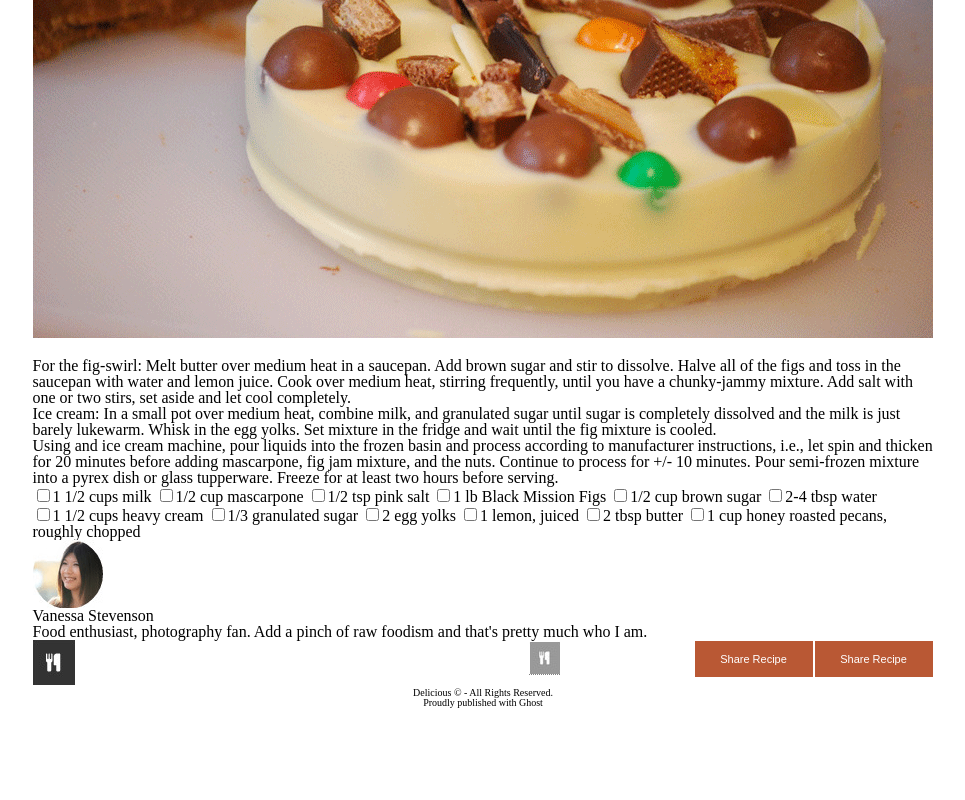
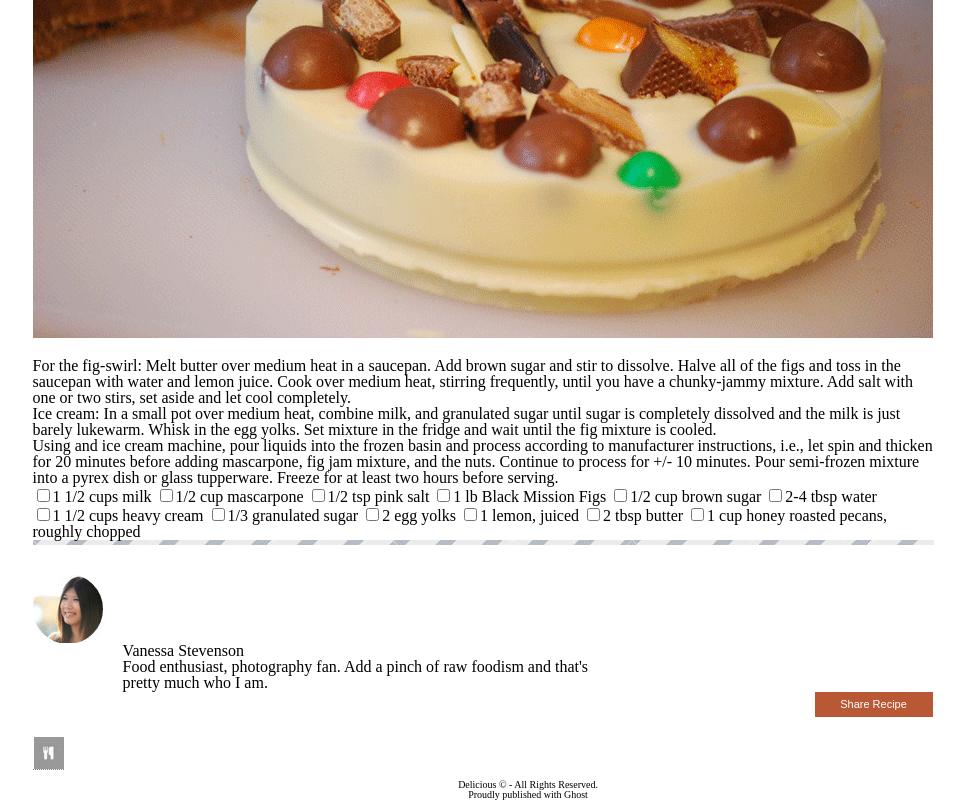
Before and after one commit to cashmann/chocolatePizza, a plain HTML site: page index.html in a window 1280 px wide. Shown: the part 416-1216 px from the top of the page, without its empty margins (157-1122 px from the left). Before the commit the page ends 1124 px from the top, so only its background shows below. Drawn offline with Linux system fonts and the light colour scheme.

Commit message:
working on footer description

```diff
--- a/css/style.css
+++ b/css/style.css
@@ -65,9 +65,20 @@ section img{
   margin: 20px 0;
 }
 
+nav img{
+  display: inline;
+}
 
+.van {
+  box-align: left;
+  margin-left:10%;
+  float: top;
+  font-style:
+}
 
-
+footer p {
+  margin-left: 10%
+}
 
 .publishing {
   text-align: center;
@@ -76,11 +87,11 @@ section img{
 }
 .bottom {
   border: 1px;
-  display: inline-block;
   border-bottom-style: dotted;
   border-color: grey;
-  margin-left: 50%;
+  float: center;
   margin-bottom: 10px;
+  margin-top: 5%
 
 }
 button {
@@ -93,6 +104,5 @@ button {
   font-size: 11px;
   width: 120px;
   float: top;
-=======
-
+  line-height: 10%
 }
--- a/index.html
+++ b/index.html
@@ -65,19 +65,15 @@
         </form>
       </article>
     </section>
+    <div class = "divider"></div>
     <footer>
+      <nav>
       <img src = "img/van-pic.png" />
+      </nav>
       <h1 class = "van">Vanessa Stevenson</h1>
       <p>
-        Food enthusiast, photography fan. Add a pinch of raw foodism and that's pretty much who I am.
+        Food enthusiast, photography fan. Add a pinch of raw foodism and that's<br>  pretty much who I am.
       </p>
-
-
-
-     <button>
-        Share Recipe
-     </button>
-      <img src = "img/logo.png" class = "logo" />
 
 
       <button>Share Recipe</button>
```
